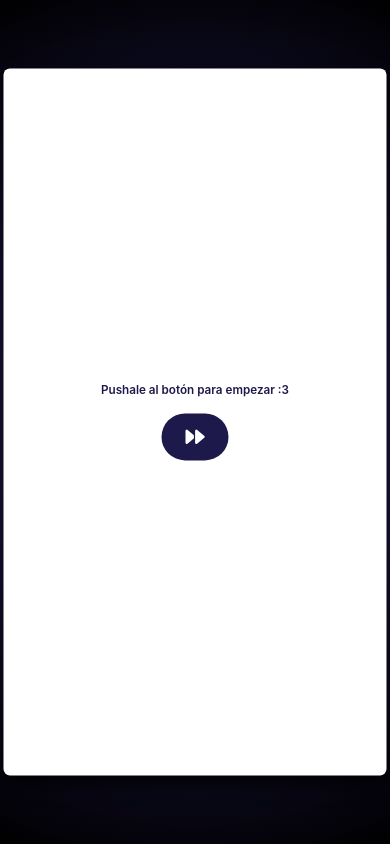
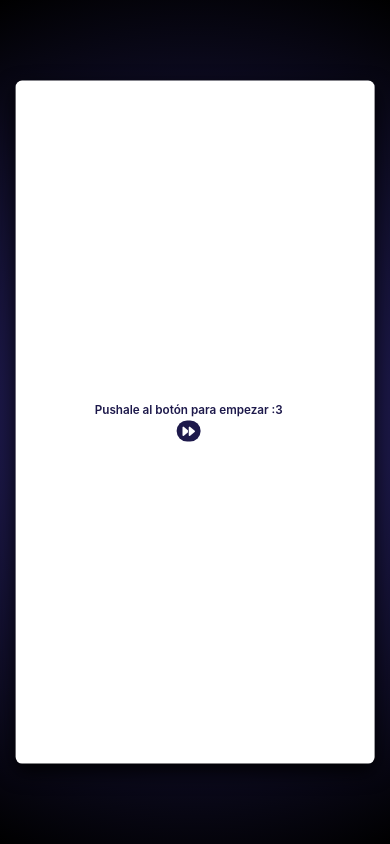
Before and after one commit to AlmarRacing/parabluesita, a plain HTML site: page index.html in a window 390 px wide. Drawn offline with Linux system fonts and the light colour scheme.

Commit message:
elementos responsivos

```diff
--- a/styles.css
+++ b/styles.css
@@ -17,7 +17,7 @@ body {
 	background-color: white;
 	width: 90%;
 	height: 80%;
-	padding: 1rem;
+	padding: 1vw;
 	border-radius: .4rem;
 	text-align: center;
 	box-shadow: 0px 8px 20px rgba(0, 0, 0, 0.9);
@@ -29,9 +29,9 @@ body {
 	justify-content: center;
 }
 div button {
-	margin-top: 1rem;
-	padding: 0.7rem 1.5rem;
-	font-size: 1.2rem;
+	margin-top: 1vw;
+	padding: 0.7vw 1.5vw;
+	font-size: 3.2vw;
 	border: none;
 	border-radius: 1.5rem;
 	cursor: pointer;
@@ -72,15 +72,18 @@ div span {
 	justify-content: center;
 }
 .laterales {
-	width: 3%;
-	font-size: 2rem;
+	font-size: 4vw;
+	margin-left: 1vw;
+	margin-right: 1vw;
 }
 
 #central {
-	width: 94%
+	width: 92%;
 }
 
 #cuadroImagen {
+	width: 100%;
+	height: auto;
     opacity: 1;
     transition: opacity 1s ease-in-out;
 }
```
